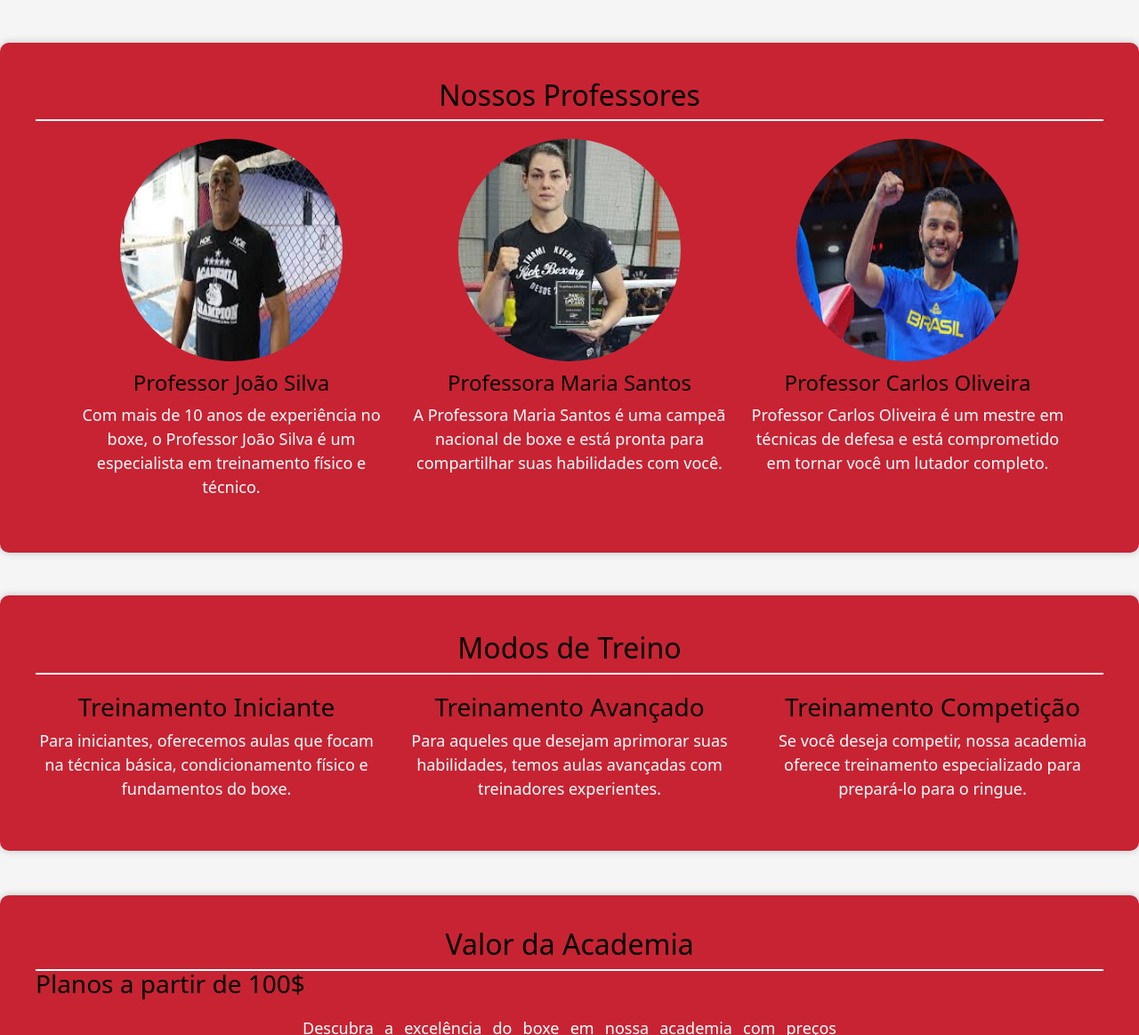
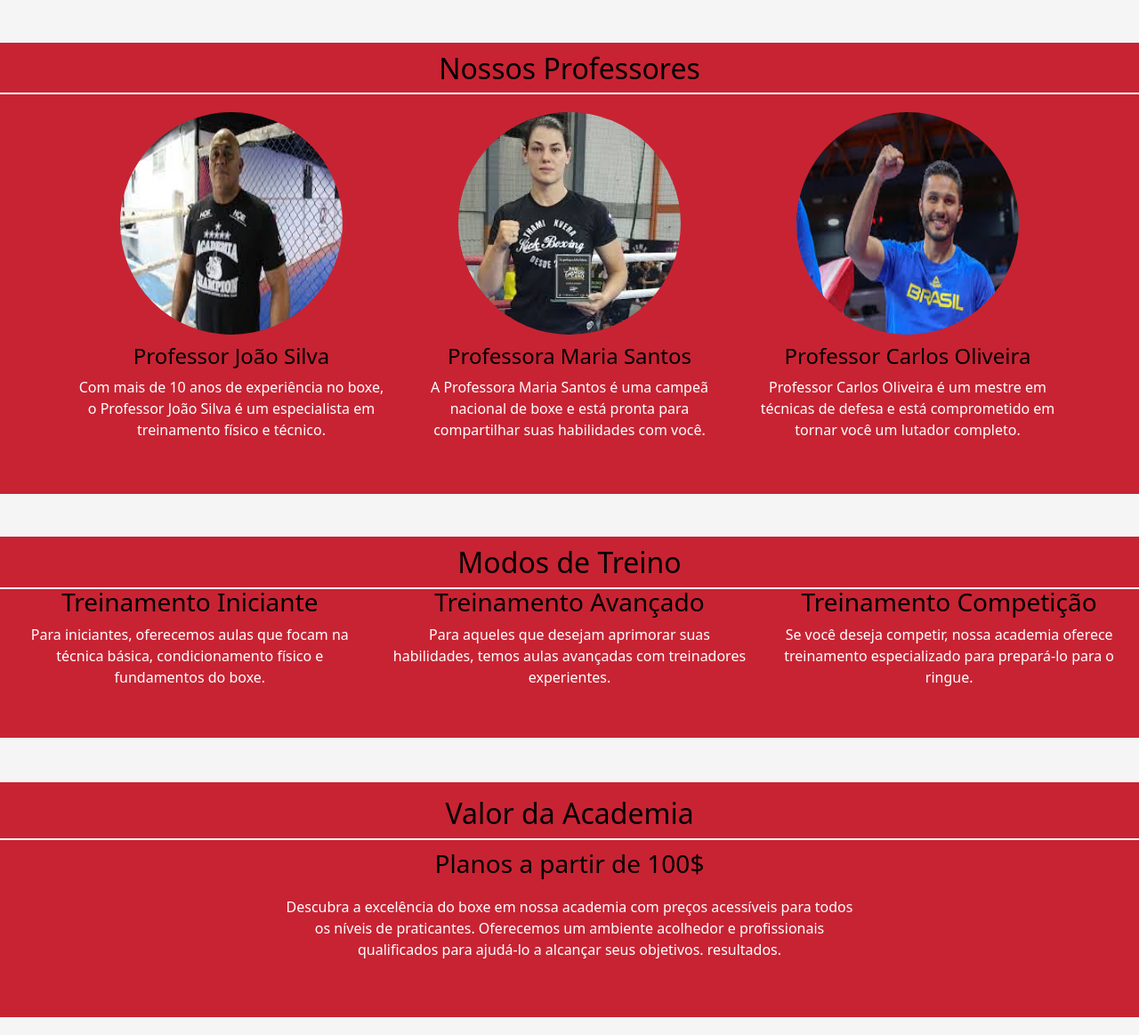
Before and after one commit to Mauricio-TW/Academia_Boxe, a PHP site: page /paginas/index.html in a window 1280 px wide. Shown: the part 845-2008 px from the top of the page at 89% size. Run offline with PHP 8.4, Linux system fonts and the light colour scheme.

Commit message:
Alteraçoes

```diff
--- a/CSS/Style.css
+++ b/CSS/Style.css
@@ -1,68 +1,3 @@
-/* Estilos para a seção Nossos Professores */
-.professors-section {
-  background-color: #f4f4f4;
-  padding: 40px;
-  width: 100%;
-  background-color: #c82333 !important;
-  color: #fff !important;
-  margin: 0;
-}
-
-/*Divisor do titulo*/
-.title-divider.text-black {
-  position: relative;
-  color: #000 !important;
-}
-
-.title-divider::after {
-  content: '';
-  position: absolute;
-  bottom: -10px;
-  left: 0;
-  width: 100%;
-  height: 2px;
-  background-color: #fff;
-}
-
-/*Continuação seção dos professores*/
-.professors-section h2 {
-  margin-bottom: 30px;
-}
-
-.professor-card {
-  text-align: center;
-  margin-bottom: 20px;
-}
-
-.professor-info {
-  display: inline-block;
-}
-
-.professor-info h4 {
-  color: #000 !important;
-}
-
-.professor-info img {
-  width: 250px;
-  height: 250px;
-  border-radius: 50%;
-  margin-bottom: 10px;
-}
-
-.professor-info .text {
-  text-align: justify;
-}
-
-.professor-info h4,
-.professor-info p {
-  text-align: center;
-}
-
-.professor-info p {
-  margin-top: 0;
-  margin-bottom: 0;
-}
-
  /* Estilos para a seção Cadastro */
   .section_cadastro {
     padding: 50px 0;
@@ -111,80 +46,6 @@
     filter: brightness(85%)
   }
 
-/* Estilos para a seção Modos de Treino */
-.training-section {
-  background-color: #c82333 !important;
-  color: #fff !important;
-  margin-bottom: 50px;
-}
-
-.training-section .col-md-4 {
-  text-align: center;
-}
-
-.training-section h3 {
-  color: #000 !important;
-  margin-top: 20px;
-}
-
-.training-section h2 {
-  color: #000 !important;
-  margin-bottom: 10px;
-}
-
-.training-section h3.text-black {
-  color: #000 !important;
-}
-
-.training-section .text-justify {
-  text-align: justify !important;
-}
-
-.training-section .container {
-  padding: 0 15px;
-}
-
-.title-divider {
-  position: relative;
-  color: #222 !important;
-}
-
-.title-divider::after {
-  content: '';
-  position: absolute;
-  bottom: -10px;
-  left: 0;
-  width: 100%;
-  height: 2px;
-  background-color: #fff !important;
-}
-
-/* Estilos para a seção Valor da Academia */
-.pricing-section {
-  background-color: #c82333 !important;
-  color: #fff !important;
-  padding: 40px 0;
-}
-
-.pricing-section .line {
-  width: 100%; /* Garante que a linha ocupe toda a largura */
-  margin: 20px auto; /* Adiciona margem para separar o texto da linha */
-  background-color: #fff; /* Cor da linha */
-  height: 1px; /* Altura da linha */
-}
-
-.pricing-section h2 {
-  color: #000 !important;
-  margin-top: 20px;
-  text-align: center;
-}
-
-.pricing-section p {
-  margin-top: 20px;
-  font-size: 18px;
-  text-align: justify;
-}
-
 /* Estilo dos botões */
   .btn-danger {
     background-color: #dc3545;
@@ -204,28 +65,3 @@
     position: relative;
     overflow: hidden;
   }
-
-/* Estilos para as seções personalizadas */
-.professors-section,
-.training-section,
-.pricing-section {
-  background-color: #343a40;
-  color: #fff;
-  padding: 40px;
-  border-radius: 10px;
-  box-shadow: 0 0 10px rgba(0, 0, 0, 0.2);
-}
-
-/* Estilos para os títulos das seções */
-.professors-section h2,
-.training-section h2,
-.pricing-section h2 {
-  color: #dc3545;
-}
-
-/* Estilo para o texto dentro das seções */
-.professors-section p,
-.training-section p,
-.pricing-section p {
-  font-size: 18px;
-}
--- a/CSS/menu.css
+++ b/CSS/menu.css
@@ -128,6 +128,7 @@ label[for="bt_menu"]{
 	color: #fff;
   }
 
+  /*Responsividade*/
 @media (max-width: 800px){
 	label[for="bt_menu"]{
 		display: block;
--- /dev/null
+++ b/CSS/telaInicial.css
@@ -0,0 +1,143 @@
+/* Estilos para a seção Nossos Professores */
+.professors-section {
+    padding: 10px 40px 40px;
+    width: 100%;
+    background-color: #c82333 !important;
+    color: #fff !important;
+    margin: 0;
+}
+
+.professors-section h2,
+.professors-section h3 {
+    margin-left: -40px;
+    margin-right: -40px;
+    margin-bottom: 30px;
+}
+.professor-card {
+    text-align: center;
+    margin-bottom: 20px;
+}
+
+.professor-info {
+    display: inline-block;
+}
+
+.professor-info h4 {
+    color: #000 !important;
+}
+
+.professor-info img {
+    width: 250px;
+    height: 250px;
+    border-radius: 50%;
+    margin-bottom: 10px;
+}
+
+.professor-info .text {
+    text-align: justify;
+}
+
+.professor-info h4,
+.professor-info p {
+    text-align: center;
+}
+
+.professor-info p {
+    margin-top: 0;
+    margin-bottom: 0;
+}
+
+/* Estilos para a seção Modos de Treino */
+.treino-section {
+    background-color: #c82333 !important;
+    color: #fff !important;
+    margin-bottom: 50px;
+    padding-top: 10px;
+    padding-bottom: 40px;
+    overflow-x: hidden;
+}
+.treino-section h2,
+.treino-section h3 {
+    margin-left: -40px;
+    margin-right: -40px;
+}
+.treino-section .col-md-4 {
+    text-align: center;
+}
+
+/* Estilos para a seção Valor da Academia */
+.preco-section {
+    background-color: #c82333 !important;
+    color: #fff !important;
+    padding: 10px 0 40px;
+    overflow-x: hidden;
+}
+.centered-text {
+    text-align: center;
+    margin-top: 20px;
+    color: #000;
+}
+
+.preco-section h2,
+.preco-section h3 {
+    margin-left: -40px;
+    margin-right: -40px;
+    margin-bottom: 20px;
+}
+
+/*Divisor dos titulos*/
+.title-divider.text-black {
+    position: relative;
+    color: #000 !important;
+}
+
+.title-divider::after {
+    content: '';
+    position: absolute;
+    bottom: -10px;
+    left: 0;
+    width: 100%;
+    height: 2px;
+    background-color: #fff;
+}
+
+/* Estilos para a seção do Mapa */
+.map-section {
+    margin-top: 20px;
+    margin-bottom: 20px;
+    text-align: center;
+}
+
+.map-container {
+    border: 5px solid #222;
+    border-radius: 10px;
+    display: inline-block;
+}
+
+.map-container iframe {
+    border: none;
+}
+
+/*Responsividade*/
+@media (max-width: 800px) {
+    .professors-section {
+        padding: 10px 20px 20px;
+    }
+
+    .professor-info img {
+        width: 150px;
+        height: 150px;
+    }
+}
+
+@media (max-width: 800px) {
+    .treino-section .col-md-4 {
+        margin-bottom: 20px;
+    }
+}
+
+@media (max-width: 800px) {
+    .preco-section {
+        padding: 10px 20px 20px;
+    }
+}
--- a/paginas/index.html
+++ b/paginas/index.html
@@ -7,7 +7,7 @@
   <link href="https://cdn.jsdelivr.net/npm/bootstrap@5.3.3/dist/css/bootstrap.min.css" rel="stylesheet">
   <script src="https://cdn.jsdelivr.net/npm/bootstrap@5.3.3/dist/js/bootstrap.bundle.min.js"></script>
   <link rel="stylesheet" href="https://cdnjs.cloudflare.com/ajax/libs/font-awesome/6.0.0-beta3/css/all.min.css">
-  <link rel="stylesheet" href="../CSS/Style.css">
+  <link rel="stylesheet" href="../CSS/telaInicial.css">
   <link rel="stylesheet" href="../CSS/menu.css">
   <title>Senac Boxe</title>
   <link rel="icon" href="../Imagens/boxe_logo.png" type="Logo">
@@ -115,13 +115,13 @@
             </div><!--Fim da div text-->
           </div><!--Fim da div prefossor-info-->
         </div><!--Fim da div col-md-4 professor-card-->
-      </div>
-    </div>
+      </div><!--Fim da div row-->
+    </div><!--Fim da div container-->
   </section>
 
   <!-- Seção de Modos de Treino -->
-  <section class="container-fluid mt-5 training-section bg-red text-white">
-    <h2 class="text-center title-divider">Modos de Treino</h2>
+  <section class="container-fluid mt-5 treino-section bg-red text-white">
+    <h2 class="text-center title-divider text-black">Modos de Treino</h2>
     <div class="row">
       <div class="col-md-4">
         <h3 class="text-black">Treinamento Iniciante</h3>
@@ -140,9 +140,9 @@
   </section>
 
   <!-- Seção de Valor da Academia -->
-  <section class="container-fluid mt-3 pt-3 pb-5 pricing-section bg-red text-white">
-      <h2 class="text-center title-divider">Valor da Academia</h2>
-          <h3 class="text-black">Planos a partir de 100$</h3>
+  <section class="container-fluid mt-3 pt-3 pb-5 preco-section bg-red text-white">
+    <h2 class="text-center title-divider text-black">Valor da Academia</h2>
+      <h3 class="centered-text">Planos a partir de 100$</h3>
             <div class="col-md-6 offset-md-3 text-center">
                 <p>
                   Descubra a excelência do boxe em nossa academia com preços acessíveis para todos os níveis de praticantes. Oferecemos um ambiente acolhedor e profissionais qualificados para ajudá-lo a alcançar seus objetivos.  resultados.
@@ -152,10 +152,12 @@
 
   <!-- Seção do Mapa -->
   <section class="map-section">
-    <iframe
-      src="https://www.google.com/maps/embed?pb=!1m18!1m12!1m3!1d3453.7963101833193!2d-51.220083804631244!3d-30.042701007070256!2m3!1f0!2f0!3f0!3m2!1i1024!2i768!4f13.1!3m3!1m2!1s0x951978567f17f28d%3A0x2c2c5272bacf4d3a!2sSenac%20Tech!5e0!3m2!1spt-BR!2sbr!4v1718232872653!5m2!1spt-BR!2sbr"
-      width="600" height="450" style="border:0;" allowfullscreen="" loading="lazy"
-      referrerpolicy="no-referrer-when-downgrade"></iframe>
+    <div class="map-container">
+      <iframe
+        src="https://www.google.com/maps/embed?pb=!1m18!1m12!1m3!1d3453.7963101833193!2d-51.220083804631244!3d-30.042701007070256!2m3!1f0!2f0!3f0!3m2!1i1024!2i768!4f13.1!3m3!1m2!1s0x951978567f17f28d%3A0x2c2c5272bacf4d3a!2sSenac%20Tech!5e0!3m2!1spt-BR!2sbr!4v1718232872653!5m2!1spt-BR!2sbr"
+        width="600" height="450" style="border:0;" allowfullscreen="" loading="lazy"
+        referrerpolicy="no-referrer-when-downgrade"></iframe>
+    </div>
   </section>
 
   <!-- Seção do Footer -->
```
Also changed, not shown: CSS/espaco.css (added, +18 -0 lines), paginas/espaço.html (+17 -18 lines).
